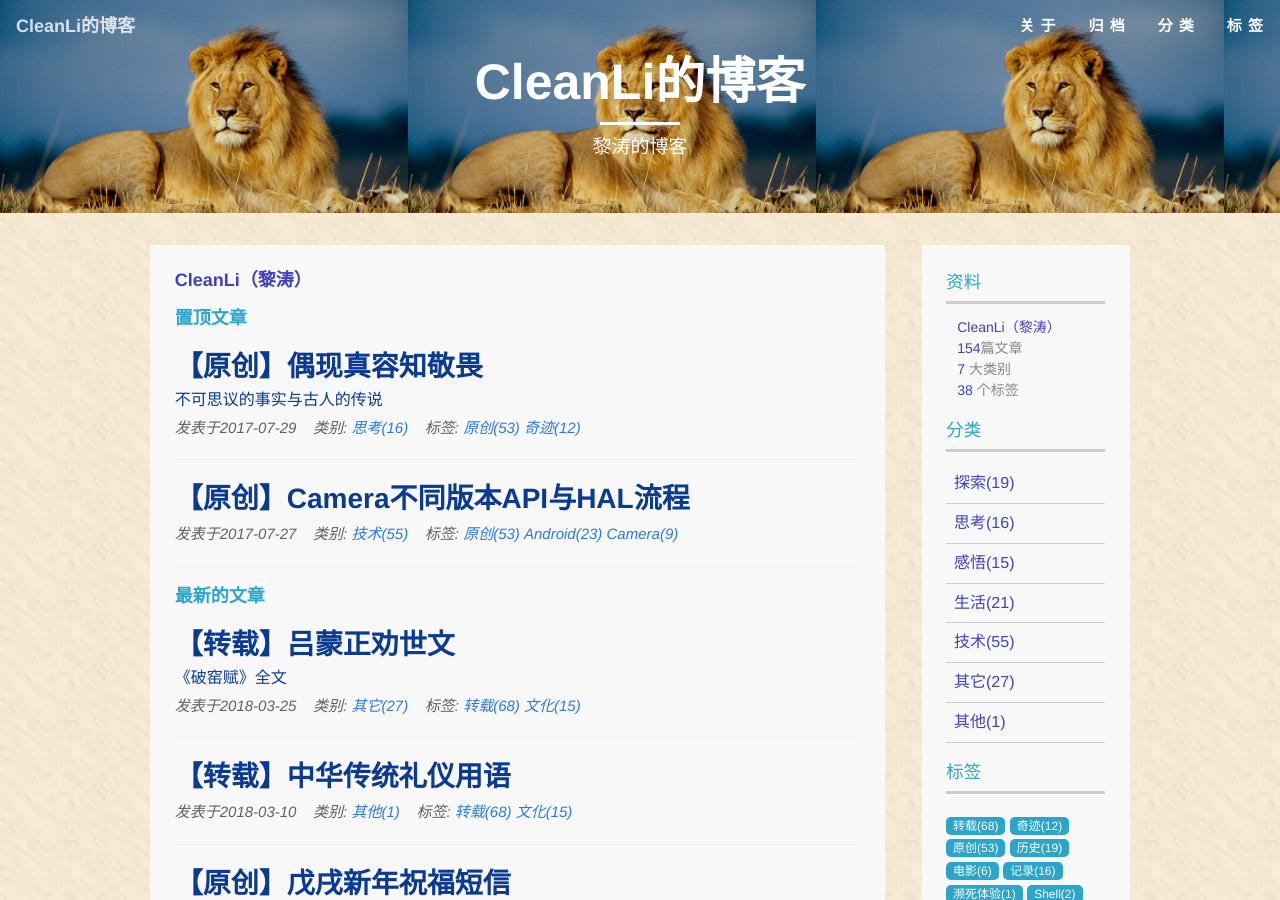
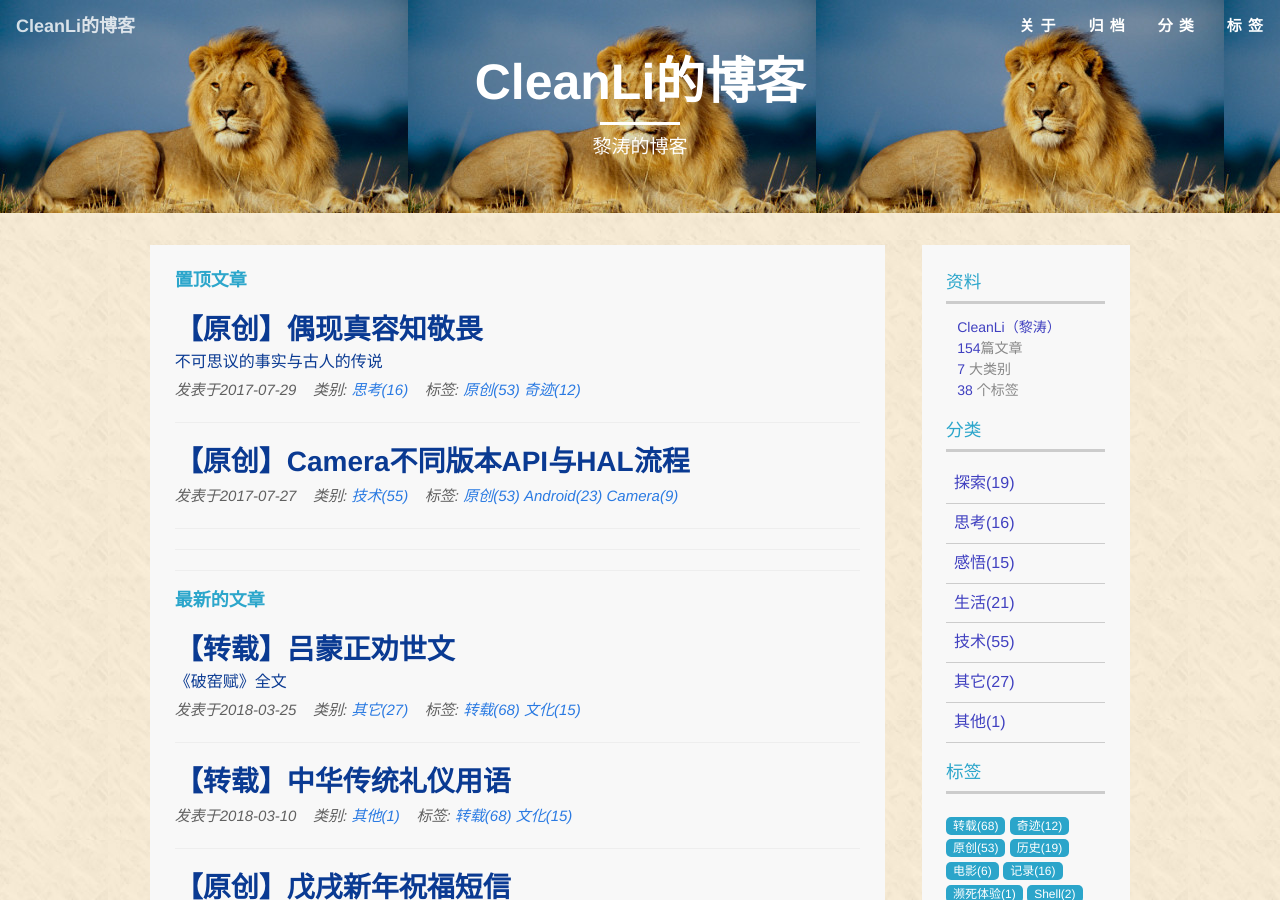
Before and after one commit to cleanli/cleanhome, a Jekyll site: the page built from index.html, in a window 1280 px wide and 900 px high. Built offline with Jekyll 4.4.1, drawn with Linux system fonts in a browser that asks for light colours; the list of posts is cut into pages by our own code.

Commit message:
update set top view

```diff
--- a/index.html
+++ b/index.html
@@ -5,7 +5,6 @@ description: "黎涛的博客"
 
 {% if paginator.previous_page %}
 {% else %}
-<h4 class="index_hint"><a href="{{ site.baseurl }}/about.html">{{ site.blog_owner }}</a></h4>
 <h4 class="index_hint">置顶文章</h4>
 {% for post in site.posts %}
 {% if post.settop == true %}
@@ -59,6 +58,8 @@ description: "黎涛的博客"
 <hr>
 {% endif %}
 {% endfor %}
+<hr>
+<hr>
 <h4 class="index_hint">最新的文章</h4>
 {% endif %}
 {% for post in paginator.posts %}
```
